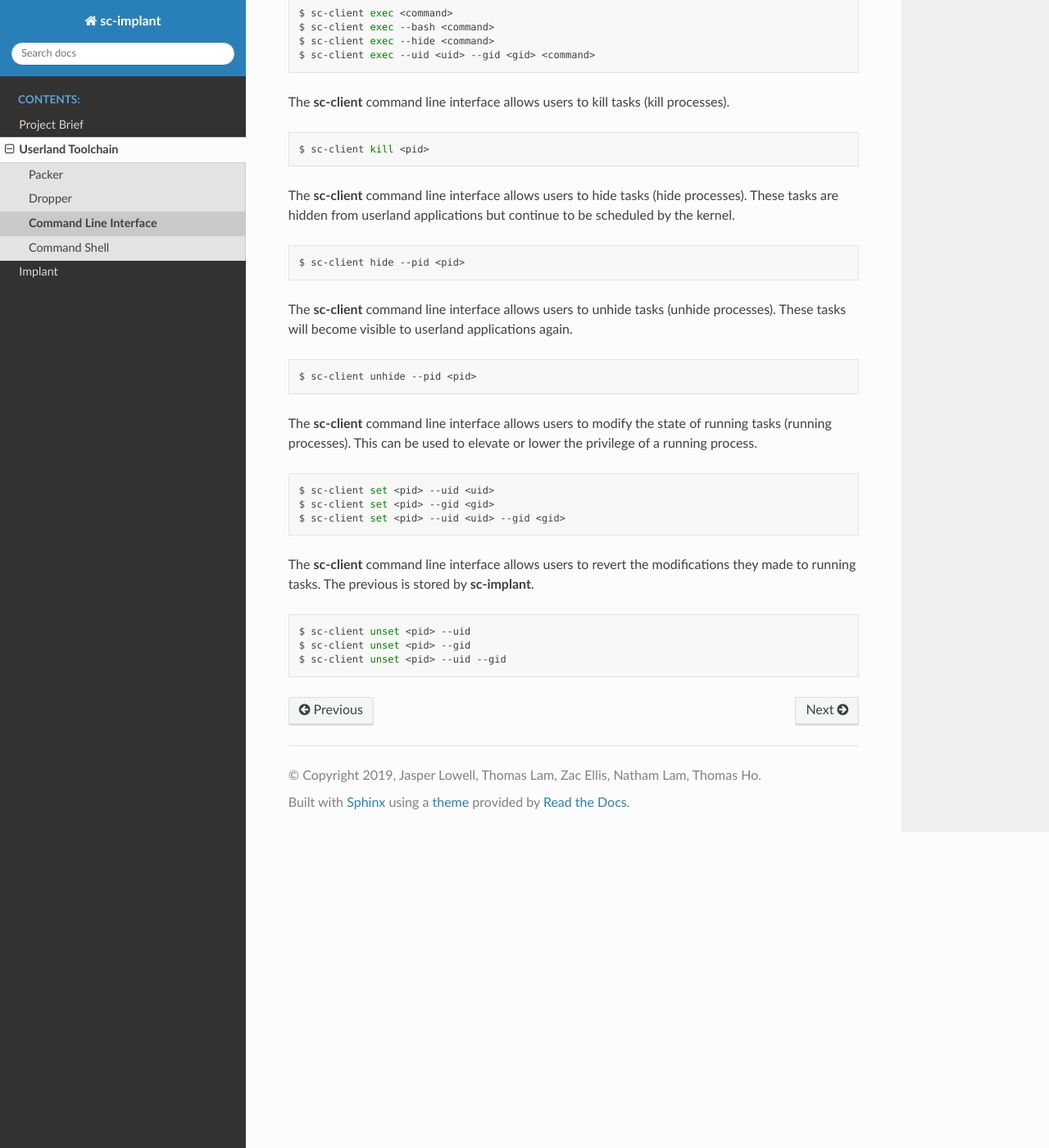
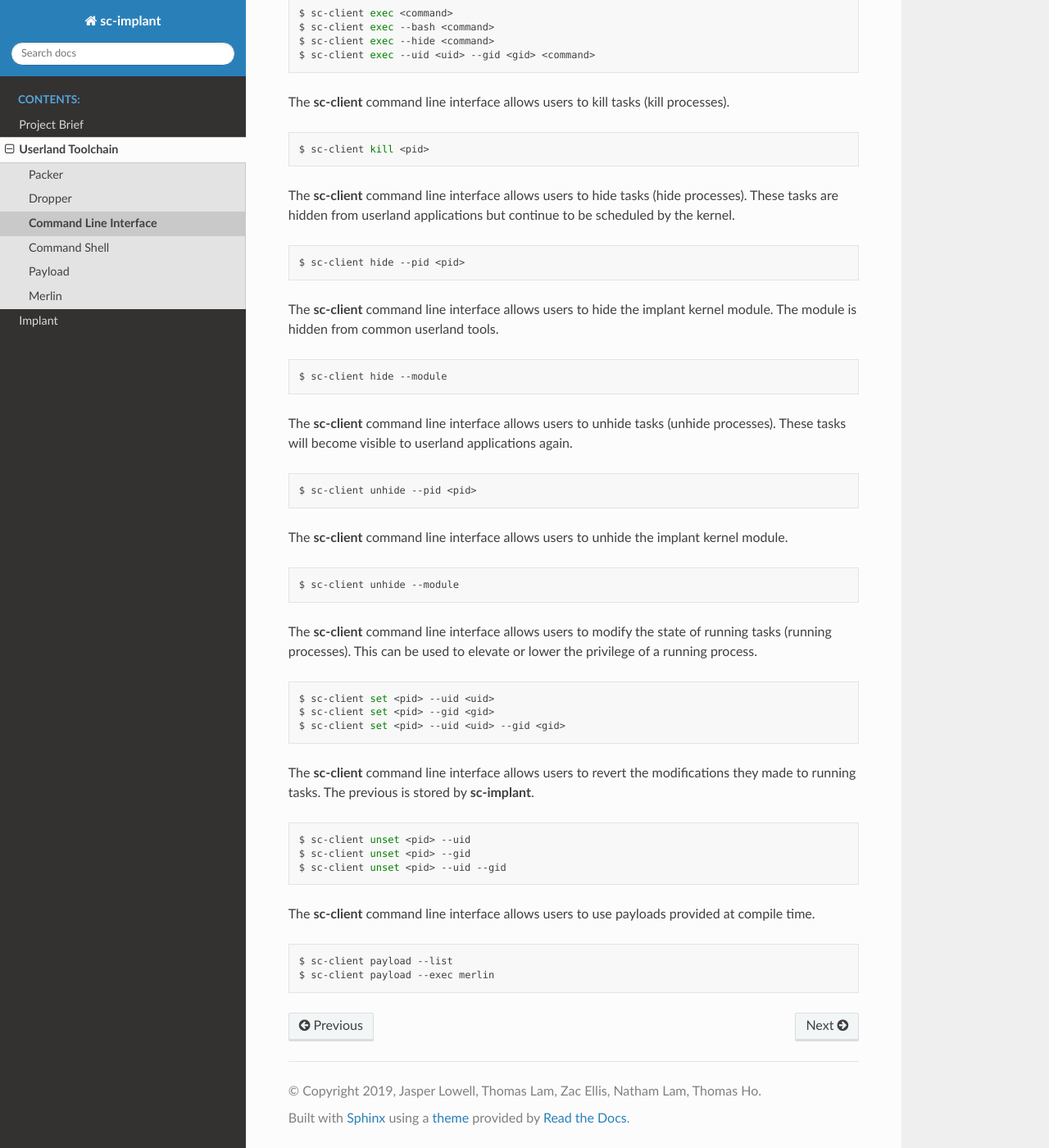
Before and after one commit to lamcw/implant, a Sphinx documentation site: the page built from doc/source/userland_toolchain/command_line_interface.rst, in a window 1280 px wide and 1400 px high, scrolled down 512 px. Shown: the whole window at 82% size. Built offline with Sphinx 7.4.7 and the Read the Docs theme 2.0.0, drawn with Linux system fonts in a browser that asks for light colours.

Commit message:
Add payload documentation

```diff
--- a/doc/source/userland_toolchain.rst
+++ b/doc/source/userland_toolchain.rst
@@ -13,3 +13,4 @@
    userland_toolchain/dropper.rst
    userland_toolchain/command_line_interface.rst
    userland_toolchain/command_shell.rst
+   userland_toolchain/payload.rst
--- a/doc/source/userland_toolchain/command_line_interface.rst
+++ b/doc/source/userland_toolchain/command_line_interface.rst
@@ -39,12 +39,26 @@
 
    $ sc-client hide --pid <pid>
 
+The **sc-client** command line interface allows users to hide the implant
+kernel module. The module is hidden from common userland tools.
+
+.. code-block:: shell
+
+   $ sc-client hide --module
+
 The **sc-client** command line interface allows users to unhide tasks (unhide
 processes). These tasks will become visible to userland applications again.
 
 .. code-block:: shell
 
    $ sc-client unhide --pid <pid>
+
+The **sc-client** command line interface allows users to unhide the implant
+kernel module.
+
+.. code-block:: shell
+
+   $ sc-client unhide --module
 
 The **sc-client** command line interface allows users to modify the state of
 running tasks (running processes). This can be used to elevate or lower the
@@ -65,3 +79,11 @@
    $ sc-client unset <pid> --uid
    $ sc-client unset <pid> --gid
    $ sc-client unset <pid> --uid --gid
+
+The **sc-client** command line interface allows users to use payloads provided
+at compile time.
+
+.. code-block:: shell
+
+   $ sc-client payload --list
+   $ sc-client payload --exec merlin
```
Also changed, not shown: doc/source/userland_toolchain/payload.rst (added, +20 -0 lines).
